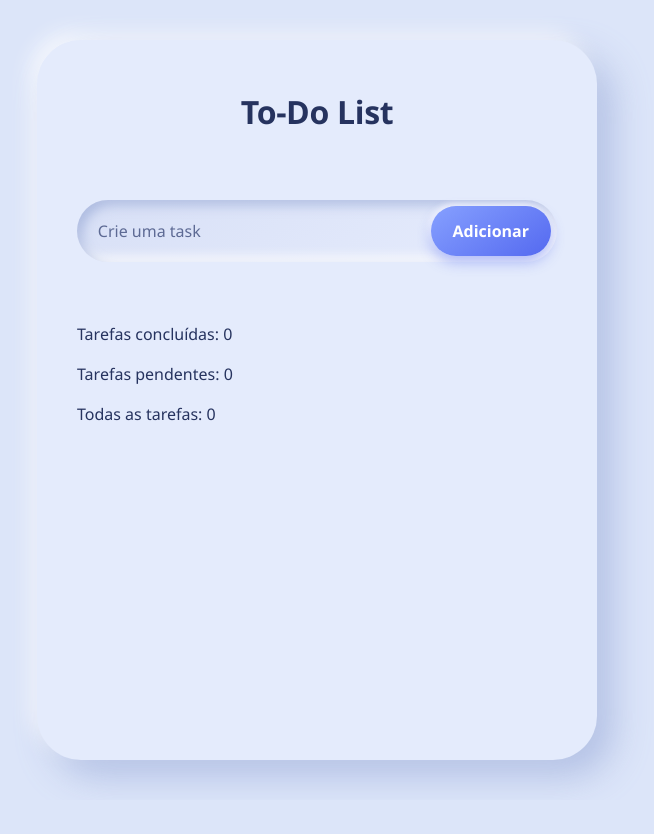
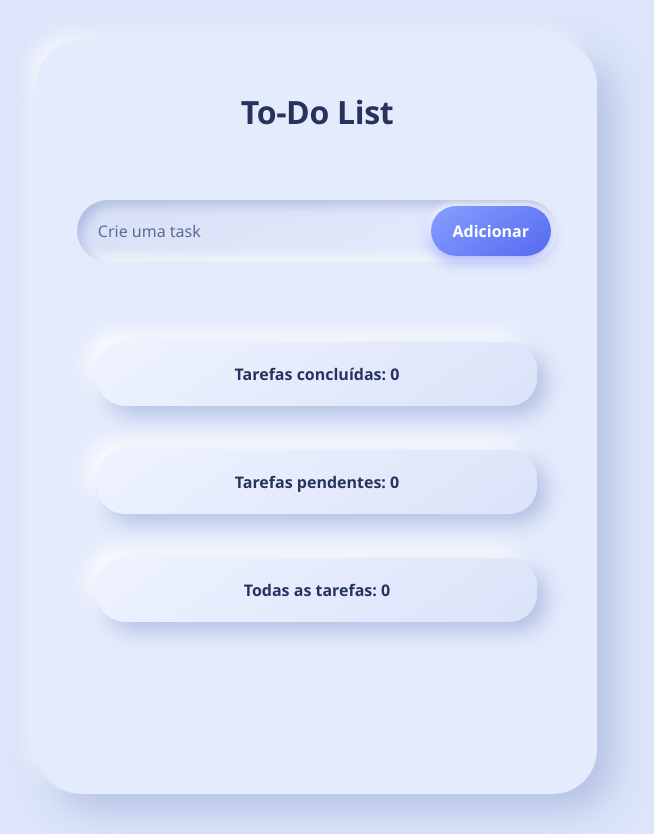
Before and after one commit to tainararcs/to-do-list, a React (Vite) app: page / in a window 1280 px wide. Shown: the whole page, without its empty margins (323-977 px from the left). Before the commit the page ends 800 px from the top, so only its background shows below. Built offline with nearby package versions, Linux system fonts and the light colour scheme.

Commit message:
style: filter css

```diff
--- a/src/Summary.tsx
+++ b/src/Summary.tsx
@@ -13,7 +13,7 @@ export function Summary({ tasks, onFilterChange }: SummaryProps) {
     const pendingTasks = tasks.filter(task => !task.checked).length;
 
     return (
-        <div>
+        <div className="summary">
             <p onClick={() => onFilterChange("completed")}>
                 Tarefas concluídas: {completedTasks}
             </p>
--- a/style.css
+++ b/style.css
@@ -233,31 +233,29 @@ button, input {
 }
 
 /* Resumo */
-#root > p {
-    padding: 0.95rem 1.25rem;
-    border-radius: 20px;
-    background: var(--convex);
-    box-shadow: var(--raised-sm);
+.summary {
+    display: flex;
+    flex-direction: column;
+    align-items: stretch;
+    gap: 0.75rem;
+    padding: 1.25rem;
+    border-radius: 28px;
+}
+
+.summary > p {
+    padding: 1.25rem;
+    border-radius: 28px;
     color: var(--title);
     font-weight: 700;
     text-align: center;
-}
-
-.summary {
-    display: flex;
-    align-items: center;
-    gap: 1.25rem;
-    padding: 1.25rem;
-    border-radius: 28px;
+    cursor: pointer;
+    transition: transform var(--ease), box-shadow var(--ease);
     background: var(--convex);
     box-shadow: var(--raised);
 }
 
-.summary > p {
-    padding: 0;
-    background: none;
-    box-shadow: none;
-    text-align: left;
+.summary > p:hover {
+    transform: translateY(-2px);
 }
 
 /* Menu flutuante */
```
